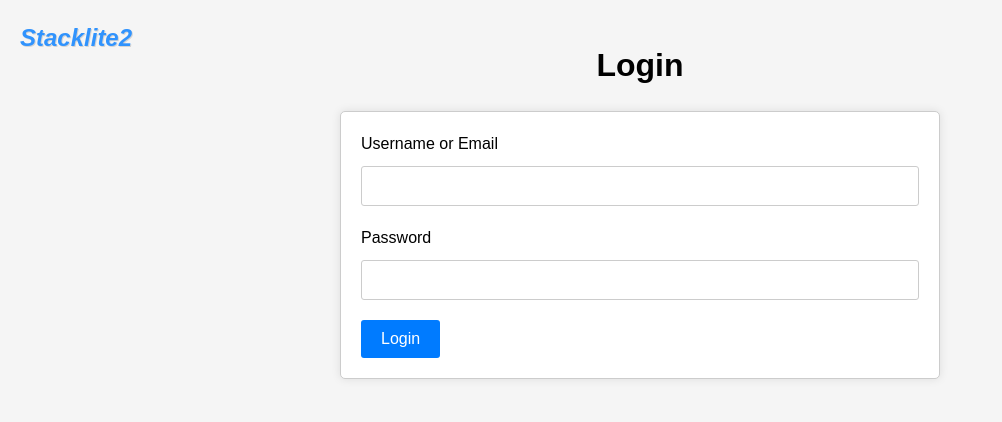
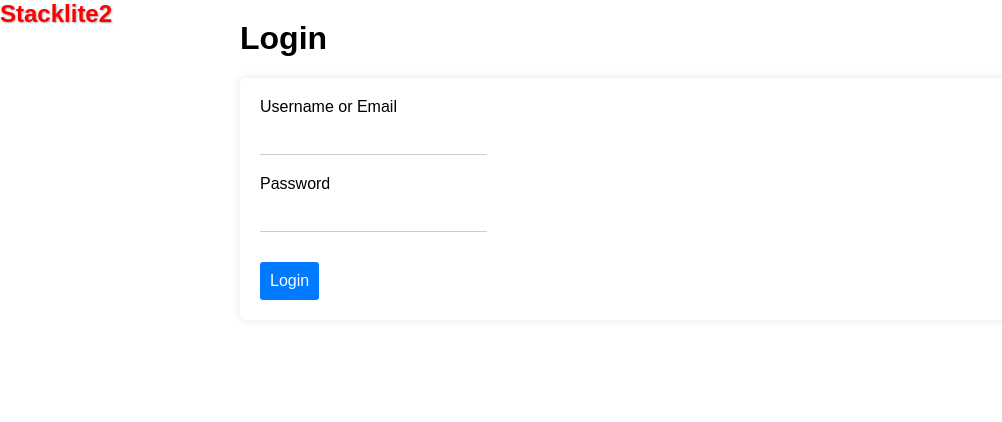
Before and after one commit to ConradPB/lite_stack2-FE, a website: page login.html in a window 1280 px wide. Shown: the whole page, without its empty margins (0-1002 px from the left). Drawn offline with Linux system fonts and the light colour scheme.

Commit message:
added home page, updated css

```diff
--- a/CSS/styles.css
+++ b/CSS/styles.css
@@ -1,76 +1,78 @@
+/* General styles */
 body {
-    background-color: #f5f5f5;
     font-family: Arial, sans-serif;
-    font-size: 16px;
-    line-height: 1.5;
     margin: 0;
     padding: 0;
   }
 
-.logo {
-    position: absolute;
-    top: 20px;
-    left: 20px;
-    font-size: 24px;
-    font-weight: bold;
-    color: #007bff;
-    opacity: 0.8;
-    font-style: italic;
-    text-shadow: 1px 1px #ccc;
-}
-
   .container {
     margin: 0 auto;
-    max-width: 600px;
+    max-width: 800px;
     padding: 20px;
   }
 
   h1 {
-    text-align: center;
+    margin-top: 0;
+  }
+
+  a {
+    color: #007bff;
+    text-decoration: none;
+  }
+
+  a:hover {
+    text-decoration: underline;
+  }
+
+  /* Login and registration pages */
+  .logo {
+    font-size: 24px;
+    font-weight: bold;
+    margin-bottom: 20px;
+    text-shadow: 1px 1px 2px #aaa;
+    position: absolute;
+    top: 0;
+    left: 0;
+    color: #ff0000; /* red */
   }
 
   form {
     background-color: #fff;
-    border: 1px solid #ccc;
     border-radius: 5px;
-    box-shadow: 0 0 10px rgba(0,0,0,0.1);
-    margin-bottom: 20px;
+    box-shadow: 0px 0px 10px rgba(0,0,0,0.1);
     padding: 20px;
   }
 
   label {
     display: block;
-    margin-bottom: 10px;
   }
 
   input[type="text"],
   input[type="email"],
   input[type="password"] {
-    border: 1px solid #ccc;
-    border-radius: 3px;
-    box-sizing: border-box;
+    border: none;
+    border-bottom: 1px solid #ccc;
     display: block;
     font-size: 16px;
     margin-bottom: 20px;
     padding: 10px;
-    width: 100%;
   }
 
   button[type="submit"] {
       background-color: #007bff;
-    border: none;
-    border-radius: 3px;
-    color: #fff;
-    cursor: pointer;
-    font-size: 16px;
-    padding: 10px 20px;
+      border-radius:3px;
+      color:white;
+      cursor:pointer;
+      font-size:16px;
+      padding:10px;
+      width:auto;
+      margin-top:10px;
+      border:none;
   }
-
-button[type="submit"]:hover {
-    background-color: #0062cc;
+  button[type="submit"]:hover{
+      background-color:#0062cc;
   }
-
-.error {
-    color: #dc3545;
-    margin-bottom: 10px;
+  .error{
+      color:#dc3545;
+      margin-bottom:10px;
   }
--- /dev/null
+++ b/JS/login.js
@@ -0,0 +1,7 @@
+document.getElementById('login-form').addEventListener('submit', function(event) {
+    event.preventDefault();
+    // validate user input
+    // ...
+    // if input is valid
+    window.location.href = 'homePage.html';
+  });
```
Also changed, not shown: homePage.html (added, +17 -0 lines), login.html (+3 -0 lines), JS2/homePage.js (added), register.html (renamed from index.html). Lines whose indentation alone changed are shown as unchanged.
